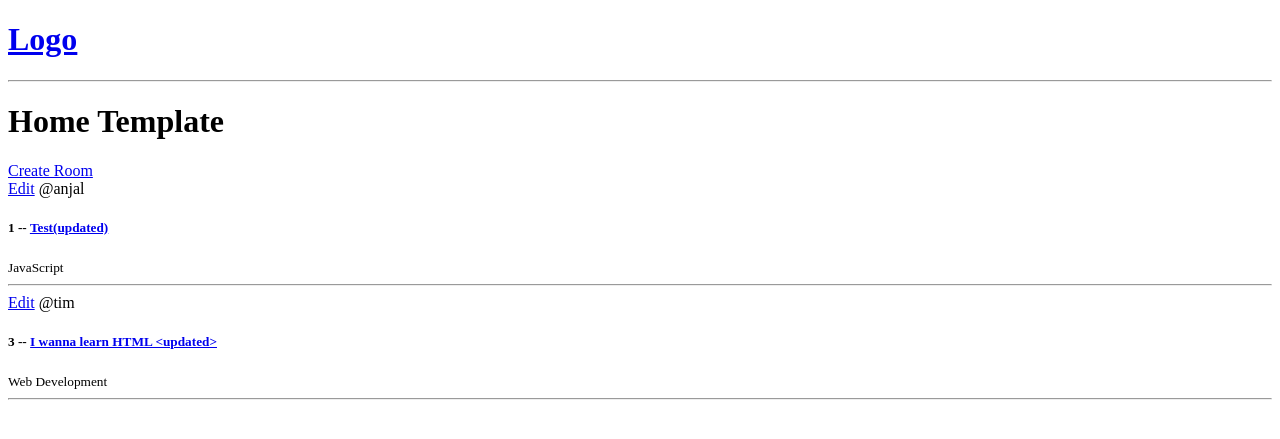
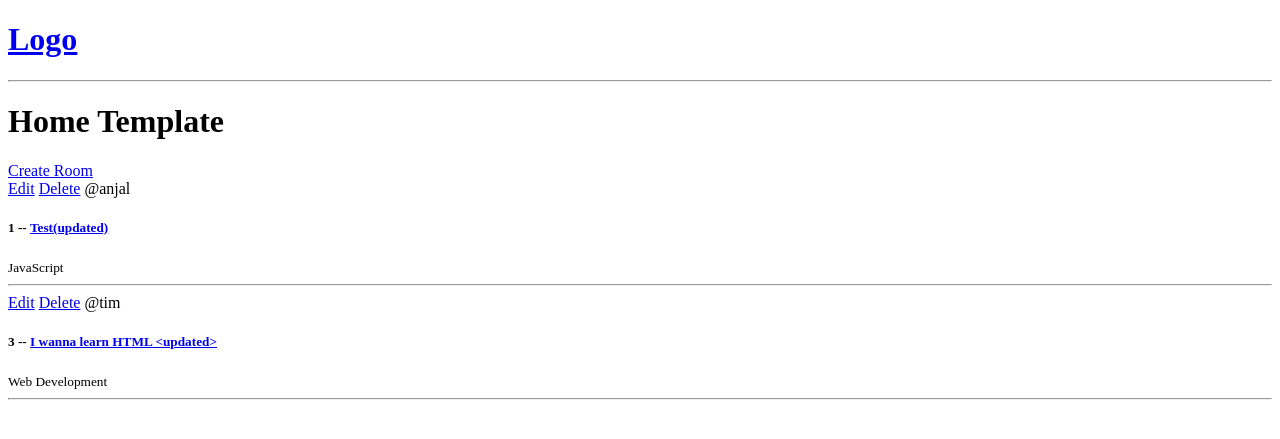
Before and after one commit to anjalbhattarai79/StudyBud-django, a Django app: page / in a window 1280 px wide. Shown: the top 439 px of the page. Run offline with Django 5.2, Linux system fonts and the light colour scheme; data comes from the database, SQL or seed files in the repository; both versions use the stored data as it was after the commit.

Commit message:
Implement Delete operation

```diff
--- a/base/templates/base/home.html
+++ b/base/templates/base/home.html
@@ -12,6 +12,7 @@
 
         <div>
             <a href="{% url 'update-room' room.id %}">Edit</a>
+            <a href="{% url 'delete-room' room.id %}">Delete</a>
             <span>@{{room.host.username}}</span>
             <h5>{{room.id}} -- <a href="{% url 'room' room.id %}">{{room.name}}</a></h5>
             <small> {{room.topic.name}} </small>
--- a/base/urls.py
+++ b/base/urls.py
@@ -6,5 +6,6 @@ urlpatterns = [
     path('room/<str:pk>', views.room, name='room'),
     path('create-room/', views.create_room, name='create-room'),
     path('update-room/<str:pk>/', views.update_room, name='update-room'),
+    path('delete-room/<str:pk>/', views.delete_room, name='delete-room'),
 
 ]
--- a/base/views.py
+++ b/base/views.py
@@ -47,4 +47,8 @@ def update_room(request, pk):
     return render(request, 'base/room_form.html', context)
 
 def delete_room(request, pk):
-    return render(request, 'home')
+    room = Room.objects.get(id= pk)
+    if request.method == 'POST':
+        room.delete()
+        return redirect('home')
+    return render(request, 'base/delete.html', {'obj' : room})
```
Also changed, not shown: base/templates/base/delete.html (added, +13 -0 lines), db.sqlite3.
